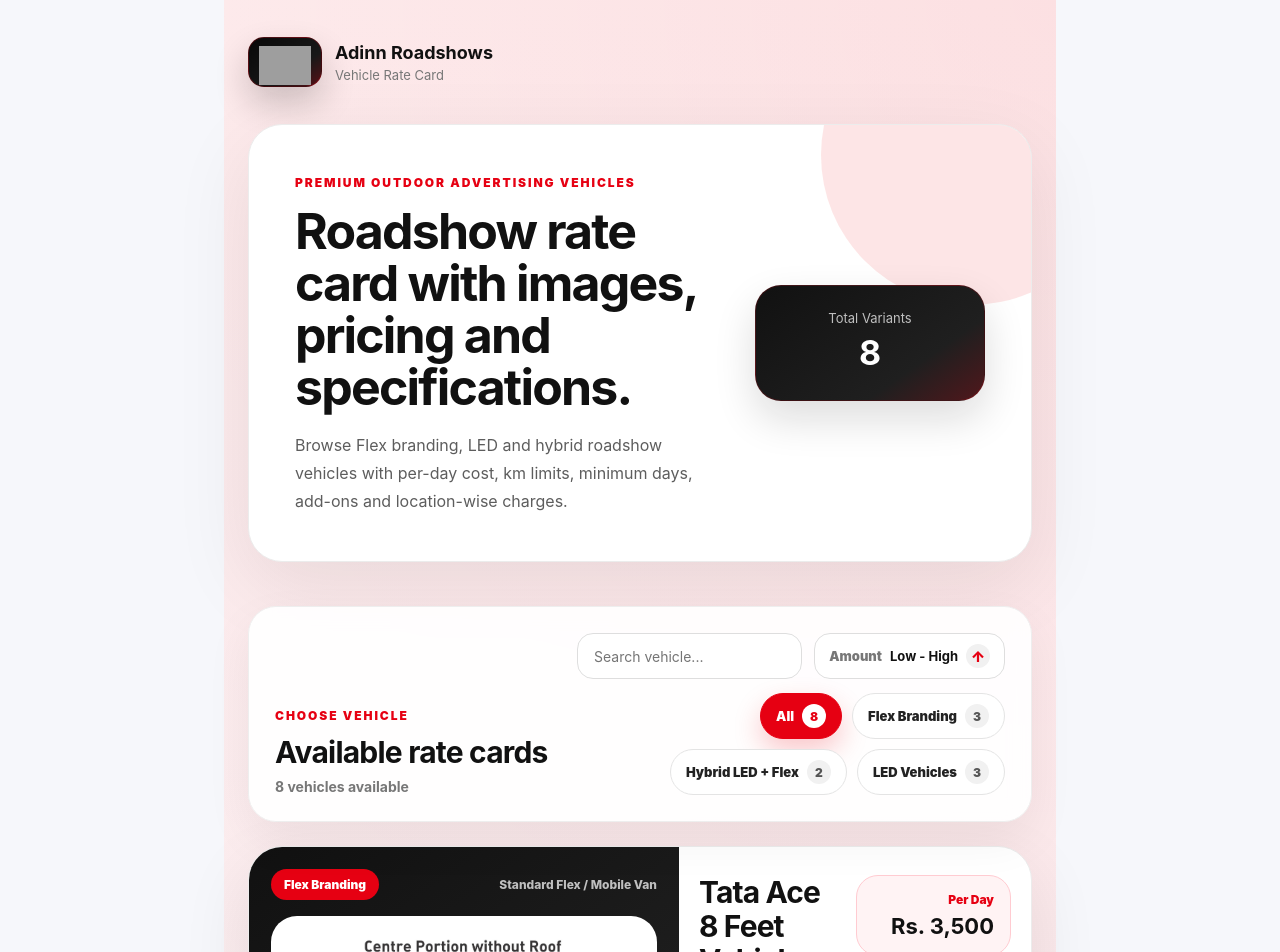
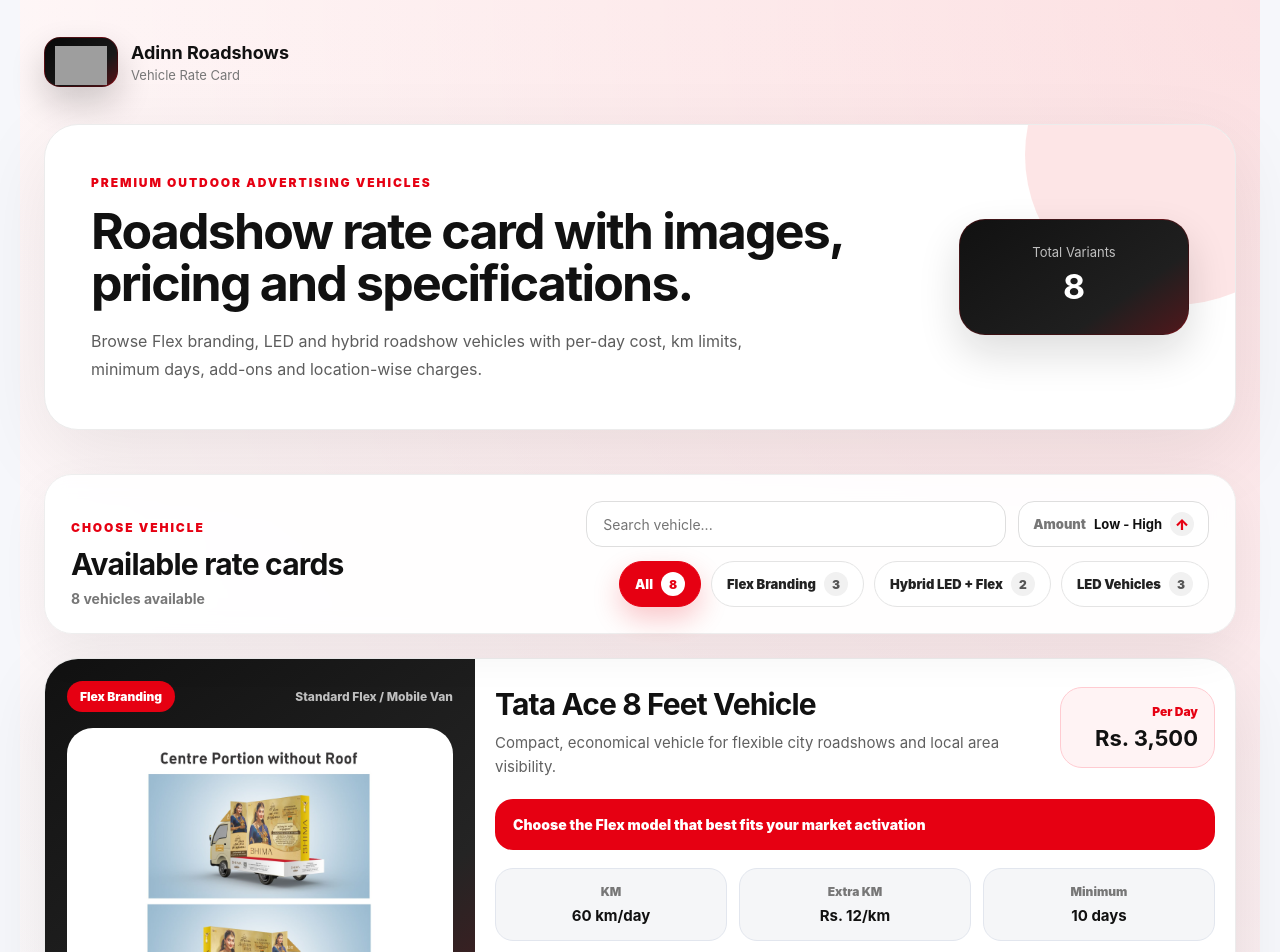
Before and after one commit to AdinnOutdoors2025-git/Roadshow_Vehicle_RateCard, a React (Vite) app: page / in a window 1280 px wide. Shown: the top 952 px of the page. Built offline with nearby package versions, Linux system fonts and the light colour scheme; grey boxes are pictures that could not be loaded.

Commit message:
CardHiddedIssue

```diff
--- a/src/App.css
+++ b/src/App.css
@@ -17,7 +17,8 @@ input {
 .app {
   align-items: center !important;
   align-content: center !important;
-  width: 65%;
+    /* width: 65%; */
+  width: max-content;
   margin: 0 auto;
   min-height: 100vh;
   background:
@@ -498,7 +499,7 @@ input {
 
 .locationTableWrap table {
   width: 100%;
-  min-width: 620px;
+  /* min-width: 620px; */
   border-collapse: collapse;
 }
 
@@ -904,3 +905,16 @@ input {
     justify-content: flex-start;
   }
 }
+
+@media (min-width: 1080px) {
+  .app{
+  /* width: 85%; */
+  margin: 0 auto;
+  min-height: 100vh;
+  }
+  .mainWrap {
+  max-width: 1240px;
+  margin: 0 auto;
+  padding: 0 24px 82px;
+}
+}
```
